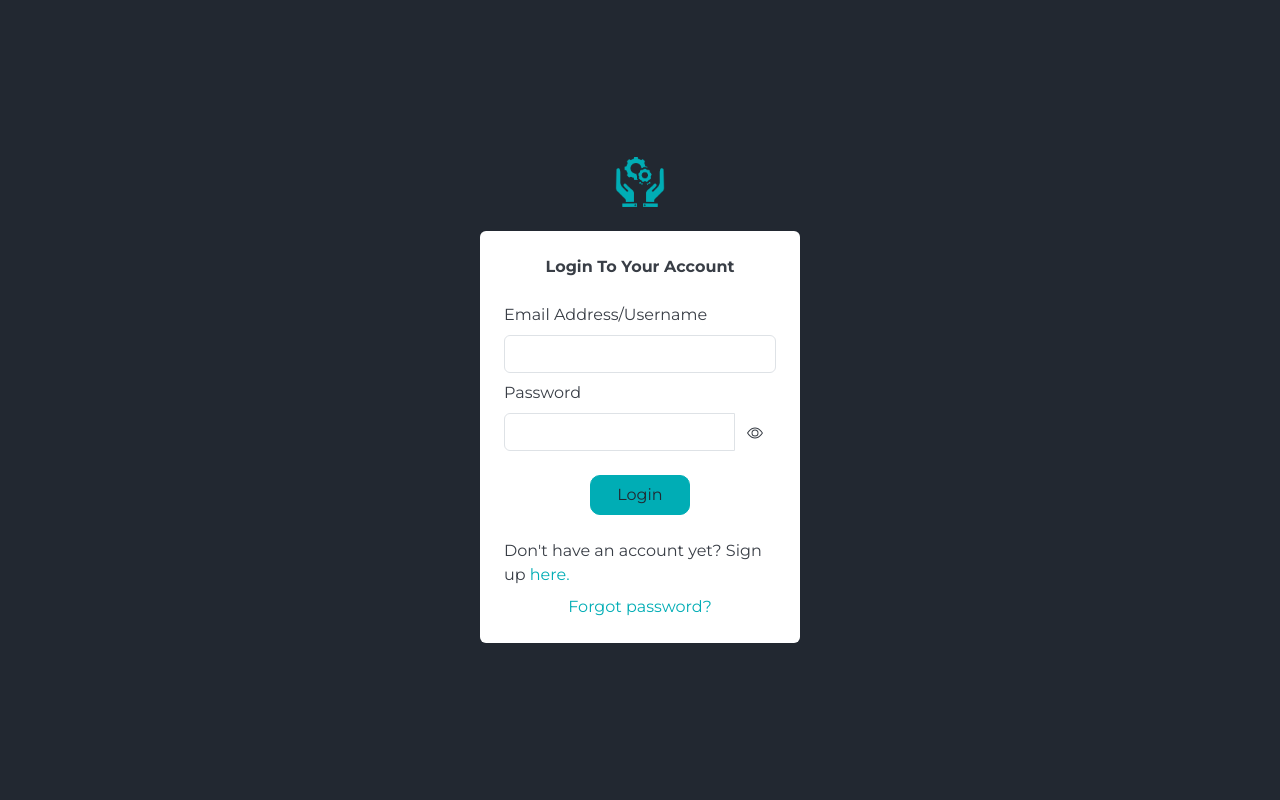
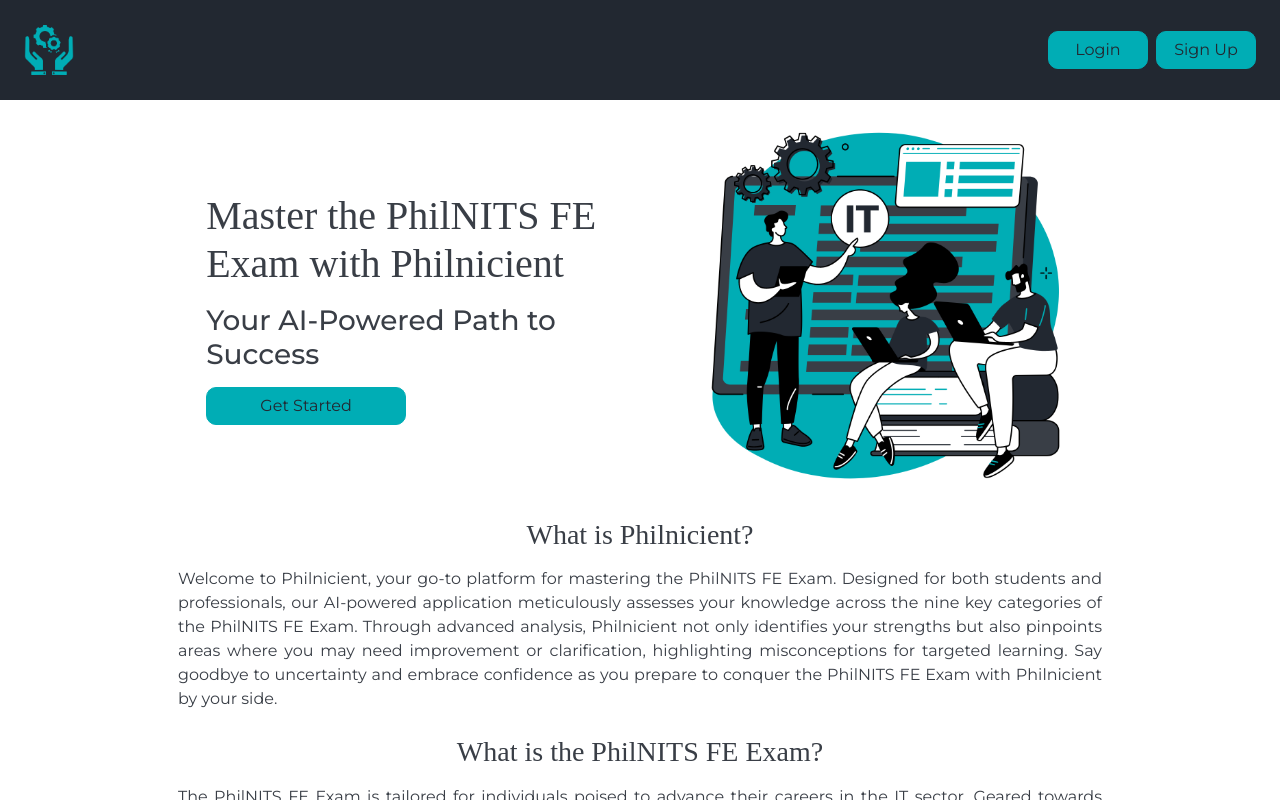
Before and after one commit to citubrentlasaca/philnicient-frontend, a React (Create React App) app in the folder special-problem-frontend/: page / in a window 1280 px wide. Before the commit this address led to /login. Built offline with nearby package versions, Linux system fonts and the light colour scheme; the HTML template or start-up script is replaced by a standard one.

Commit message:
Finish landing page

```diff
--- a/special-problem-frontend/src/App.js
+++ b/special-problem-frontend/src/App.js
@@ -9,6 +9,7 @@
 import Homepage from './Homepage/Homepage.js';
 import ClassPage from './ClassPage/ClassPage.js';
 import ForgotPasswordPage from './LoginPage/ForgotPasswordPage.js';
+import LandingPage from './LandingPage/LandingPage.js';
 
 function App() {
   return (
@@ -19,10 +20,11 @@
     >
       <Router>
         <Routes>
+          <Route path='/' element={<LandingPage />} />
           <Route path='/login' element={<LoginPage />} />
           <Route path='/signup' element={<SignUpPage />} />
           <Route path='/forgotpassword' element={<ForgotPasswordPage />} />
-          <Route path='/' element={<PrivateRoute redirectTo="/login" component={Homepage} />} />
+          <Route path='/home' element={<PrivateRoute redirectTo="/login" component={Homepage} />} />
           <Route path='/class/:classId' element={<PrivateRoute redirectTo="/login" component={ClassPage} />} />
           <Route path='/instructions' element={<PrivateRoute redirectTo="/login" component={InstructionsPage} />} />
           <Route path="/assessment/:assessmentId" element={<PrivateRoute redirectTo="/login" component={AssessmentPage} />} />
--- a/special-problem-frontend/src/AssessmentPage/AssessmentPageFooter.js
+++ b/special-problem-frontend/src/AssessmentPage/AssessmentPageFooter.js
@@ -1,6 +1,5 @@
 import React, { useEffect, useState } from 'react'
 import colors from '../colors'
-import logo from '../Icons/logo.png'
 import { useNavigate } from 'react-router-dom'
 import axios from 'axios';
 
--- a/special-problem-frontend/src/ClassPage/ClassPageHeader.js
+++ b/special-problem-frontend/src/ClassPage/ClassPageHeader.js
@@ -19,7 +19,7 @@
 
             }}
         >
-            <Link to='/'>
+            <Link to='/home'>
                 <img src={logo} alt="Logo"
                     style={{
                         height: "50px",
--- a/special-problem-frontend/src/Homepage/HomepageHeader.js
+++ b/special-problem-frontend/src/Homepage/HomepageHeader.js
@@ -19,7 +19,7 @@
 
             }}
         >
-            <Link to="/">
+            <Link to="/home">
                 <img src={logo} alt="Logo"
                     style={{
                         height: "50px",
--- a/special-problem-frontend/src/InstructionsPage/InstructionsPageHeader.js
+++ b/special-problem-frontend/src/InstructionsPage/InstructionsPageHeader.js
@@ -64,7 +64,7 @@
                 </div>
             </div>
             <div className='d-flex flex-row justify-content-center align-items-center gap-4'>
-                <Link to='/'>
+                <Link to='/home'>
                     <img src={logo} alt="Logo"
                         style={{
                             height: "50px",
--- /dev/null
+++ b/special-problem-frontend/src/LandingPage/LandingPage.js
@@ -0,0 +1,111 @@
+import React from 'react'
+import colors from '../colors'
+import LandingPageHeader from './LandingPageHeader'
+import LandingPageHeroSection from '../Images/LandingPageHeroSection.png'
+import { Link } from 'react-router-dom'
+
+function LandingPage() {
+    return (
+        <div className='w-100 h-100 d-flex flex-column justify-content-start align-items-center'>
+            <LandingPageHeader />
+            <div className='w-100 d-flex flex-column justify-content-start align-items-center gap-4 p-4'
+                style={{
+                    height: "calc(100% - 100px)",
+                    overflowY: "auto",
+                }}
+            >
+                <div className='w-75 d-flex flex-row justify-content-evenly align-items-center gap-2'>
+                    <div className='w-50 d-flex flex-column justify-content-start align-items-start gap-2'>
+                        <h1
+                            style={{
+                                fontFamily: "Montserrat Black"
+                            }}
+                        >
+                            Master the PhilNITS FE Exam with Philnicient
+                        </h1>
+                        <h3>
+                            Your AI-Powered Path to Success
+                        </h3>
+                        <Link to="/signup">
+                            <button className="btn btn-primary" type="button"
+                                style={{
+                                    width: "200px",
+                                    borderRadius: "10px",
+                                    backgroundColor: colors.accent,
+                                    borderColor: colors.accent,
+                                    color: colors.darkest,
+                                }}
+                            >
+                                Get Started
+                            </button>
+                        </Link>
+                    </div>
+                    <img src={LandingPageHeroSection} alt="Information Technology"
+                        style={{
+                            height: "auto",
+                            width: "40%",
+                        }}
+                    />
+                </div>
+                <div className='w-75 d-flex flex-column justify-content-center align-items-center gap-2'>
+                    <h3
+                        style={{
+                            fontFamily: "Montserrat Black"
+                        }}
+                    >
+                        What is Philnicient?
+                    </h3>
+                    <p className='mb-0'
+                        style={{
+                            textAlign: "justify"
+                        }}
+                    >
+                        Welcome to Philnicient, your go-to platform for mastering the PhilNITS FE Exam. Designed for both students and professionals, our AI-powered application meticulously assesses your knowledge across the nine key categories of the PhilNITS FE Exam. Through advanced analysis, Philnicient not only identifies your strengths but also pinpoints areas where you may need improvement or clarification, highlighting misconceptions for targeted learning. Say goodbye to uncertainty and embrace confidence as you prepare to conquer the PhilNITS FE Exam with Philnicient by your side.
+                    </p>
+                </div>
+                <div className='w-75 d-flex flex-column justify-content-center align-items-center gap-2'>
+                    <h3
+                        style={{
+                            fontFamily: "Montserrat Black"
+                        }}
+                    >
+                        What is the PhilNITS FE Exam?
+                    </h3>
+                    <p className='mb-0'
+                        style={{
+                            textAlign: "justify"
+                        }}
+                    >
+                        The PhilNITS FE Exam is tailored for individuals poised to advance their careers in the IT sector. Geared towards those with a solid foundation in IT fundamentals and practical skills, this exam assesses candidates engaged in strategic planning or the implementation of IT solutions, products, or services. From participating in strategic planning to designing and developing reliable systems, examinees are evaluated based on their ability to understand business objectives, analyze information strategies, and propose solutions under guidance. With a focus on both strategic planning and technical proficiency, the PhilNITS FE Exam corresponds with Level 2 of the Common Career/Skill Framework, encompassing roles such as Strategist, Systems Architect, Service Manager, Project Manager, and Technical Specialist.                    </p>
+                </div>
+                <div className='w-75 d-flex flex-column justify-content-center align-items-center gap-2'>
+                    <h3
+                        style={{
+                            fontFamily: "Montserrat Black"
+                        }}
+                    >
+                        Ready to Ace the PhilNITS FE Exam?
+                    </h3>
+                    <p className='mb-0'>
+                        Start your journey towards success today with Philnicient.
+                    </p>
+                    <Link to="/signup">
+                        <button className="btn btn-primary" type="button"
+                            style={{
+                                width: "200px",
+                                borderRadius: "10px",
+                                backgroundColor: colors.accent,
+                                borderColor: colors.accent,
+                                color: colors.darkest,
+                            }}
+                        >
+                            Get Started
+                        </button>
+                    </Link>
+                </div>
+            </div>
+        </div>
+    )
+}
+
+export default LandingPage
--- /dev/null
+++ b/special-problem-frontend/src/LandingPage/LandingPageHeader.js
@@ -0,0 +1,55 @@
+import React from 'react'
+import colors from '../colors'
+import logo from '../Icons/logo.png'
+import { Link } from 'react-router-dom'
+
+function LandingPageHeader() {
+    return (
+        <div className='w-100 p-4 d-flex flex-row justify-content-between align-items-center'
+            style={{
+                height: "100px",
+                backgroundColor: colors.darkest,
+
+            }}
+        >
+            <Link to="/">
+                <img src={logo} alt="Logo"
+                    style={{
+                        height: "50px",
+                        width: "50px"
+                    }}
+                />
+            </Link>
+            <div className='d-flex flex-row justify-content-center align-items-center gap-2'>
+                <Link to="/login">
+                    <button className="btn btn-primary" type="button"
+                        style={{
+                            width: "100px",
+                            borderRadius: "10px",
+                            backgroundColor: colors.accent,
+                            borderColor: colors.accent,
+                            color: colors.darkest,
+                        }}
+                    >
+                        Login
+                    </button>
+                </Link>
+                <Link to="/signup">
+                    <button className="btn btn-primary" type="button"
+                        style={{
+                            width: "100px",
+                            borderRadius: "10px",
+                            backgroundColor: colors.accent,
+                            borderColor: colors.accent,
+                            color: colors.darkest,
+                        }}
+                    >
+                        Sign Up
+                    </button>
+                </Link>
+            </div>
+        </div>
+    )
+}
+
+export default LandingPageHeader
--- a/special-problem-frontend/src/LoginPage/ForgotPasswordPage.js
+++ b/special-problem-frontend/src/LoginPage/ForgotPasswordPage.js
@@ -163,12 +163,14 @@
                     </div>
                 </div>
             </div>
+            <Link to="/">
                 <img src={logo} alt="Logo"
                     style={{
                         width: "50px",
                         height: "50px",
                     }}
                 />
+            </Link>
             <div className='w-25 p-4 d-flex flex-column justify-content-center align-items-center gap-4 rounded'
                 style={{
                     backgroundColor: colors.light,
--- a/special-problem-frontend/src/LoginPage/LoginPage.js
+++ b/special-problem-frontend/src/LoginPage/LoginPage.js
@@ -34,7 +34,7 @@
                 const userData = response.data;
                 console.log('User successfully logged in:', userData);
                 sessionStorage.setItem('userData', JSON.stringify(userData))
-                navigate('/');
+                navigate('/home');
             })
             .catch(error => {
                 console.error('Error logging in user:', error);
@@ -56,12 +56,14 @@
                 backgroundColor: colors.darkest,
             }}
         >
+            <Link to="/">
                 <img src={logo} alt="Logo"
                     style={{
                         width: "50px",
                         height: "50px",
                     }}
                 />
+            </Link>
             <div className='w-25 p-4 d-flex flex-column justify-content-center align-items-center gap-4 rounded'
                 style={{
                     backgroundColor: colors.light,
--- a/special-problem-frontend/src/ResultsPage/ResultsPageHeader.js
+++ b/special-problem-frontend/src/ResultsPage/ResultsPageHeader.js
@@ -13,7 +13,7 @@
             }}
         >
             <div className='d-flex flex-row justify-content-center align-items-center gap-4'>
-                <Link to='/'>
+                <Link to='/home'>
                     <img src={logo} alt="Logo"
                         style={{
                             height: "50px",
--- a/special-problem-frontend/src/SignUpPage/SignUpPage.js
+++ b/special-problem-frontend/src/SignUpPage/SignUpPage.js
@@ -79,12 +79,14 @@
                 backgroundColor: colors.darkest,
             }}
         >
+            <Link to="/">
                 <img src={logo} alt="Logo"
                     style={{
                         width: "50px",
                         height: "50px",
                     }}
                 />
+            </Link>
             <div className='w-50 p-4 d-flex flex-column justify-content-center align-items-center gap-4 rounded'
                 style={{
                     backgroundColor: colors.light,
```
Also changed, not shown: special-problem-frontend/src/Images/LandingPageHeroSection.png (added). Lines whose indentation alone changed are shown as unchanged.
